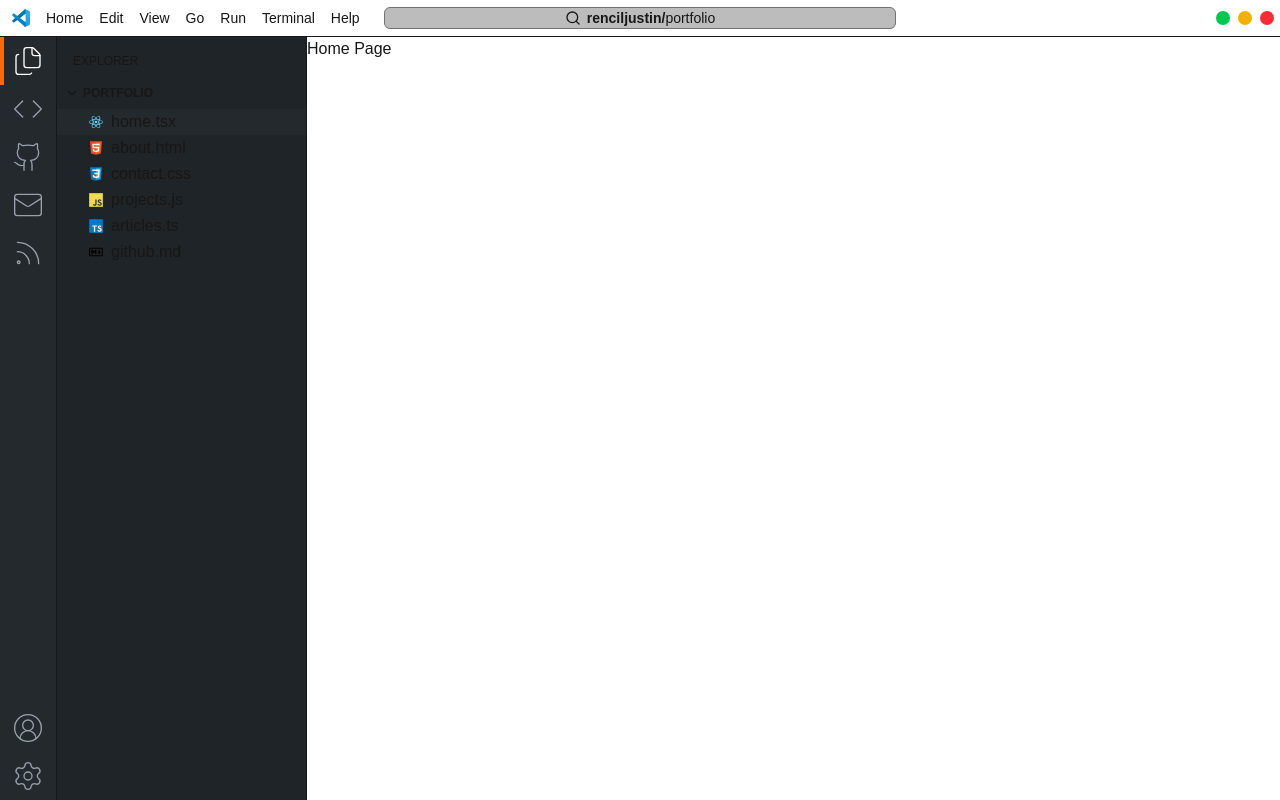
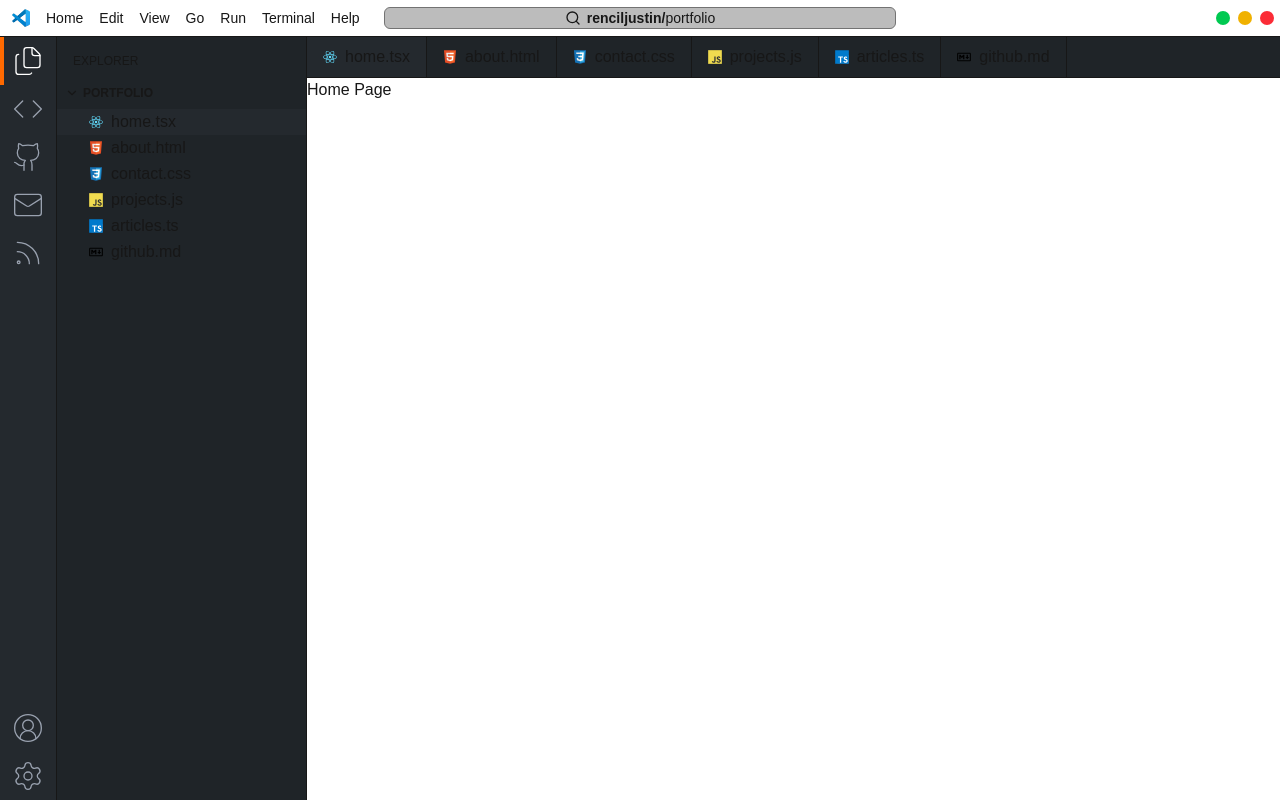
Before and after one commit to renciljustin/portfolio, a Next.js app: page / in a window 1280 px wide. Built offline with nearby package versions, Linux system fonts and the light colour scheme.

Commit message:
chore: add file tabs

```diff
--- a/app/globals.css
+++ b/app/globals.css
@@ -19,6 +19,29 @@
   }
 }
 
+html {
+  scrollbar-width: thin;
+  scrollbar-color: #444 transparent;
+}
+
+html::-webkit-scrollbar {
+  width: 6px;
+  height: 6px;
+}
+
+html::-webkit-scrollbar-track {
+  background: transparent;
+}
+
+html::-webkit-scrollbar-thumb {
+  background: #444;
+  border-radius: 9999px;
+}
+
+html::-webkit-scrollbar-thumb:hover {
+  background: #666;
+}
+
 body {
   background: var(--background);
   color: var(--foreground);
--- /dev/null
+++ b/components/file-tabs.tsx
@@ -0,0 +1,42 @@
+import Link from 'next/link';
+import Image from 'next/image';
+import React from 'react';
+import { usePathname } from 'next/navigation';
+
+const files = [
+  { name: 'home.tsx', icon: 'react.svg', href: '/' },
+  { name: 'about.html', icon: 'html5.svg', href: '/about' },
+  { name: 'contact.css', icon: 'css3.svg', href: '/contact' },
+  { name: 'projects.js', icon: 'javascript.svg', href: '/projects' },
+  { name: 'articles.ts', icon: 'typescript.svg', href: '/articles' },
+  { name: 'github.md', icon: 'markdown.svg', href: '/github' },
+];
+
+const FileTabs = () => {
+  const pathname = usePathname();
+
+  return (
+    <div className="overflow-x-auto">
+      <ul className="flex whitespace-nowrap min-w-fit">
+        {files.map((file) => {
+          const isActive = file.href === pathname;
+
+          return (
+            <li
+              key={file.name}
+              className={`flex-shrink-0 py-2 px-4 hover:bg-[#24292e] border-r border-r-neutral-900 ${
+                isActive ? 'bg-[#24292e]' : ''
+              }`}>
+              <Link href={file.href} className="flex items-center gap-2">
+                <Image src={file.icon} alt={file.name} height={14} width={14} unoptimized />
+                <span>{file.name}</span>
+              </Link>
+            </li>
+          );
+        })}
+      </ul>
+    </div>
+  );
+};
+
+export default FileTabs;
--- a/components/sidebar.tsx
+++ b/components/sidebar.tsx
@@ -1,6 +1,7 @@
 'use client';
 
 import Explorer from './explorer';
+import FileTabs from './file-tabs';
 import SideBarMenu from './sidebar-menu';
 
 const SideBar = ({ children }: { children: React.ReactNode }) => {
@@ -12,7 +13,14 @@ const SideBar = ({ children }: { children: React.ReactNode }) => {
       <aside className="bg-[#1F2428] w-[250px] hidden lg:block border-r border-r-neutral-900">
         <Explorer />
       </aside>
-      <section className="flex-1 overflow-auto">{children}</section>
+
+      {/* 57px is the size of sidebarmenu + 1px right border size */}
+      <div className="w-[calc(100vw-57px)] lg:w-auto lg:flex-1">
+        <aside className="bg-[#1F2428] border-b border-b-neutral-900">
+          <FileTabs />
+        </aside>
+        <section>{children}</section>
+      </div>
     </main>
   );
 };
```
